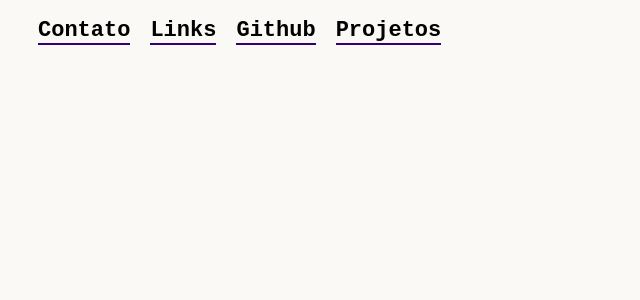
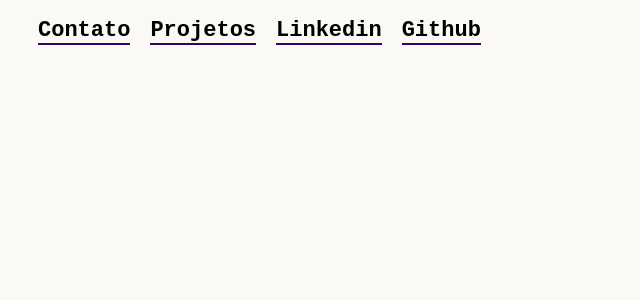
Before and after one commit to ebertm777/epic-profile-site, a Next.js app: page / in a window 1280 px wide. Shown: the top 300 px of the page, without its empty margins (0-640 px from the left). Built offline with nearby package versions, Linux system fonts and the light colour scheme.

Commit message:
fixed links

```diff
--- a/app/Main/Main.jsx
+++ b/app/Main/Main.jsx
@@ -12,10 +12,26 @@ export default function Main() {
   return (
     <S.Container>
       <S.TopMenu>
-        <div>{menuItens("Contato")}</div>
-        <div>{menuItens("Links")}</div>
-        <div>{menuItens("Github")}</div>
-        <div>{menuItens("Projetos")}</div>
+        <a href="#" target="_blank" rel="noopener noreferrer">
+          <div>{menuItens("Contato")}</div>
+        </a>
+        <a href="#" target="_blank" rel="noopener noreferrer">
+          <div>{menuItens("Projetos")}</div>
+        </a>
+        <a
+          href="https://www.linkedin.com/in/ebermacedo/"
+          target="_blank"
+          rel="noopener noreferrer"
+        >
+          <div>{menuItens("Linkedin")}</div>
+        </a>
+        <a
+          href="https://github.com/ebertm777"
+          target="_blank"
+          rel="noopener noreferrer"
+        >
+          <div>{menuItens("Github")}</div>
+        </a>
       </S.TopMenu>
     </S.Container>
   );
--- a/app/Main/styles.js
+++ b/app/Main/styles.js
@@ -12,9 +12,7 @@ export const TopMenu = styled.div`
   padding: 0px 0px 20px 20px;
 
   a {
-    color: #000000;
-    text-decoration: none;
-    background-color: red
+    all: unset;
   }
 `;
 
```
